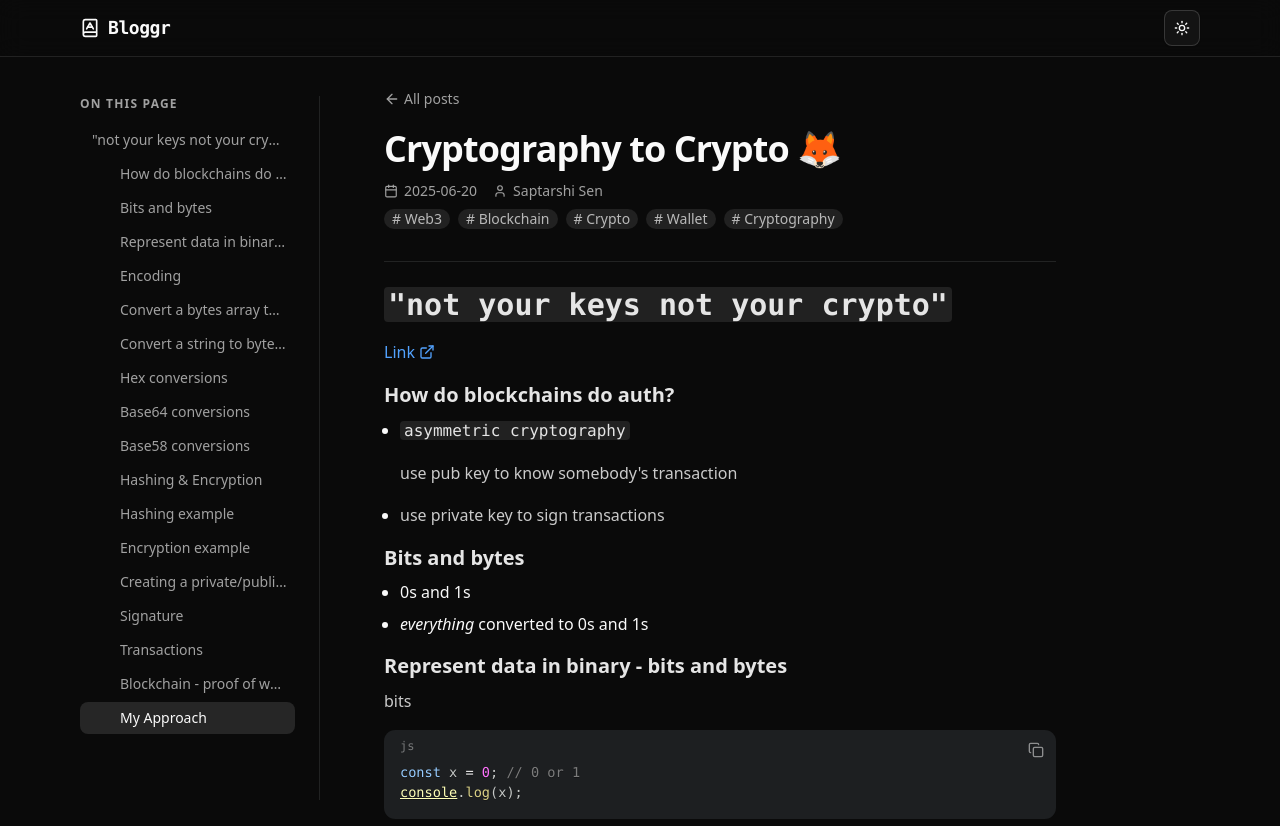
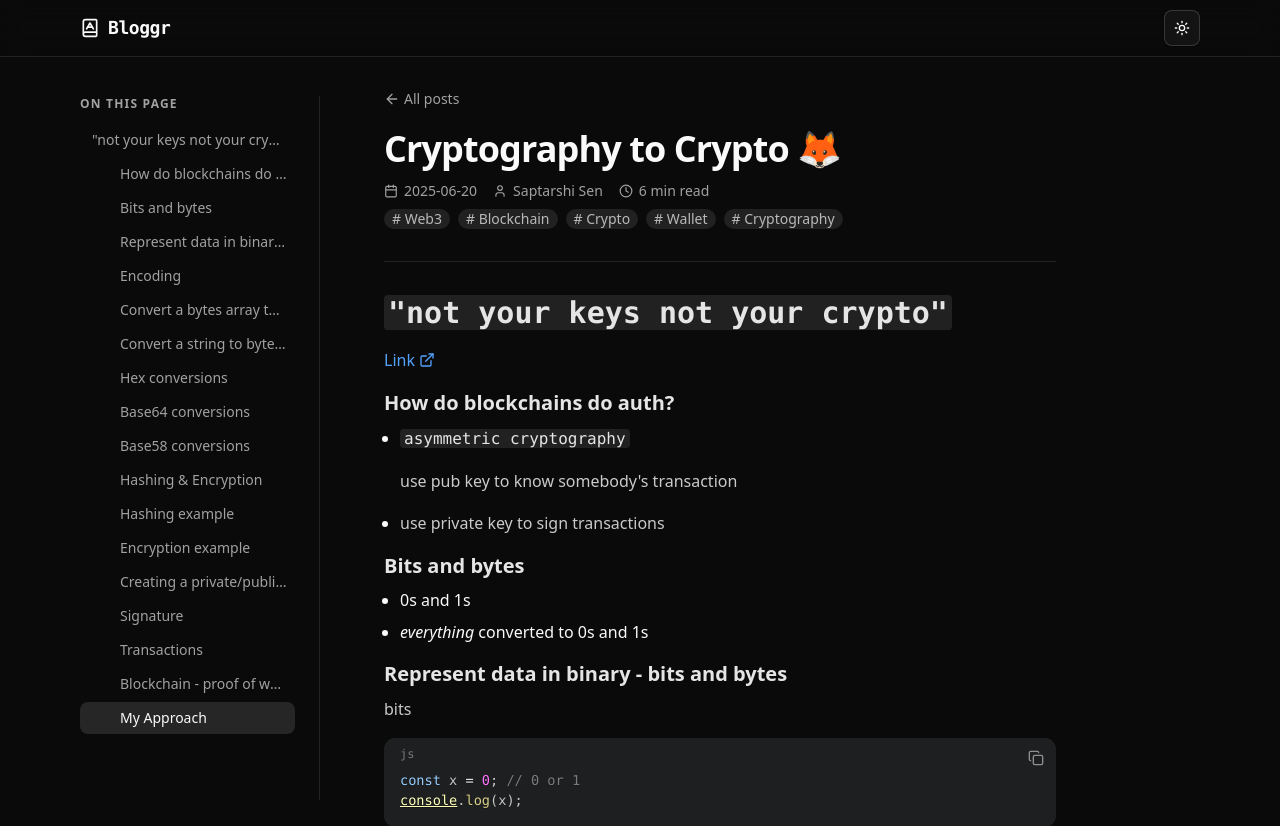
Before and after one commit to sen-Saptarshi/bloggr-md, a React (Vite) app: page /cryptography-to-crypto in a window 1280 px wide. Shown: the top 826 px of the page. Built offline with nearby package versions, Linux system fonts and the light colour scheme.

Commit message:
Add reading time estimation to posts and display in UI

```diff
--- a/scripts/postbuild.mjs
+++ b/scripts/postbuild.mjs
@@ -32,10 +32,15 @@ const setMeta = (html, key, value) =>
 
 const posts = readdirSync("src/posts")
   .filter((f) => f.endsWith(".md"))
-  .map((f) => ({
-    slug: f.replace(/\.md$/, ""),
-    ...fm(readFileSync(`src/posts/${f}`, "utf8")).attributes,
-  }))
+  .map((f) => {
+    const { attributes, body } = fm(readFileSync(`src/posts/${f}`, "utf8"));
+    const words = body.trim().split(/\s+/).length;
+    return {
+      slug: f.replace(/\.md$/, ""),
+      ...attributes,
+      readingTime: Math.max(1, Math.ceil(words / 140)), // 140 wpm
+    };
+  })
   .sort((a, b) => new Date(b.date) - new Date(a.date));
 
 const template = readFileSync("dist/index.html", "utf8");
@@ -67,6 +72,7 @@ for (const p of posts) {
       headline: p.title,
       description: p.description,
       datePublished: p.date,
+      timeRequired: `PT${p.readingTime}M`,
       author: { "@type": "Person", name: p.author },
       keywords: (p.tags ?? []).join(", "),
       mainEntityOfPage: url,
--- a/src/components/BlogComp.tsx
+++ b/src/components/BlogComp.tsx
@@ -1,6 +1,6 @@
 import { useEffect, useMemo, useRef } from "react";
 import { Link } from "react-router";
-import { ArrowLeft, Calendar, ChevronDown, List, User } from "lucide-react";
+import { ArrowLeft, Calendar, ChevronDown, Clock, List, User } from "lucide-react";
 import { Markdown } from "./Markdown";
 import TagList from "./TagList";
 import { TableOfContents } from "./TableOfContents";
@@ -88,6 +88,10 @@ export function PostDetail({ post }: PostDetailProps) {
                 <User className="h-3.5 w-3.5" />
                 {post.attributes.author}
               </span>
+              <span className="inline-flex items-center gap-1.5">
+                <Clock className="h-3.5 w-3.5" />
+                {post.readingTime} min read
+              </span>
             </p>
             <TagList tags={post.attributes.tags} />
 
@@ -105,7 +109,7 @@ export function PostDetail({ post }: PostDetailProps) {
             )}
           </header>
 
-          <Markdown content={post.body} />
+          <Markdown content={post.body} className="mt-8" />
         </article>
       </div>
     </div>
--- a/src/components/BlogList.tsx
+++ b/src/components/BlogList.tsx
@@ -32,7 +32,8 @@ export function PostList({ posts }: PostListProps) {
             <div className="mt-2">
               <p className="text-sm">
                 {post.attributes.date} ·{" "}
-                <span className="font-semibold">{post.attributes.author}</span>
+                <span className="font-semibold">{post.attributes.author}</span>{" "}
+                · {post.readingTime} min read
               </p>
               <TagList tags={post.attributes.tags} />
             </div>
--- a/src/lib/posts.ts
+++ b/src/lib/posts.ts
@@ -8,12 +8,16 @@ const modules = import.meta.glob("../posts/*.md", {
   import: "default",
 }) as Record<string, string>;
 
+const WORDS_PER_MINUTE = 140;
+
 function toPost(path: string, content: string): Post {
   const parsed = fm<PostData>(content);
+  const words = parsed.body.trim().split(/\s+/).length;
   return {
     attributes: parsed.attributes,
     body: parsed.body,
     path: path.replace("../posts/", "").replace(".md", ""),
+    readingTime: Math.max(1, Math.ceil(words / WORDS_PER_MINUTE)),
   };
 }
 
--- a/src/types/index.d.ts
+++ b/src/types/index.d.ts
@@ -10,4 +10,6 @@ interface Post {
   attributes: PostData;
   body: string;
   path: string;
+  /** Estimated minutes to read, derived from the body's word count. */
+  readingTime: number;
 }
```
Also changed, not shown: 1 other file (tests, documents, lock files or other folders).
